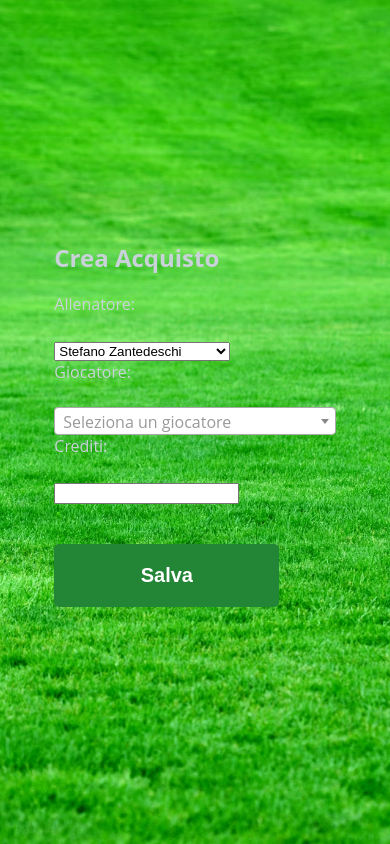
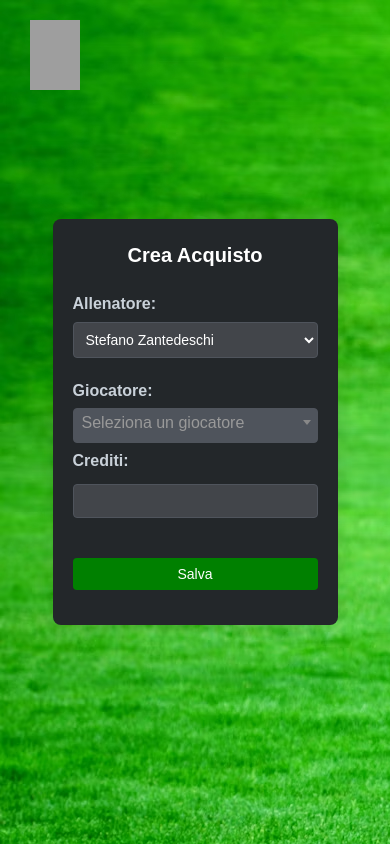
Before and after one commit to venxdb/FantaCalcioAsta, a Django app: page /login/menu/acquisti in a window 390 px wide. Run offline with Django 3.2, Linux system fonts and the light colour scheme; a user stored in the database is signed in; data comes from the database, SQL or seed files in the repository; both versions use the stored data as it was after the commit; some libraries are stand-ins or nearby versions; grey boxes are pictures that could not be loaded.

Commit message:
acquisti

```diff
--- a/astatracking/templates/acquisti.html
+++ b/astatracking/templates/acquisti.html
@@ -5,17 +5,18 @@
     <meta charset="UTF-8">
     <meta name="viewport" content="width=device-width, initial-scale=1.0">
     <title>Crea Acquisto</title>
-    <link rel="stylesheet" href="{% static 'css/index.css' %}">
-    <link href="https://cdnjs.cloudflare.com/ajax/libs/select2/4.0.13/css/select2.min.css" rel="stylesheet" />
+    <link rel="stylesheet" href="{% static 'css/acquisti.css' %}">
+<link href="https://cdn.jsdelivr.net/npm/select2@4.1.0-beta.1/dist/css/select2.min.css" rel="stylesheet" />
+<script src="https://cdn.jsdelivr.net/npm/select2@4.1.0-beta.1/dist/js/select2.min.js"></script>
+
     <html lang="it">
-        <head>
-            <meta charset="UTF-8">
-            <meta name="viewport" content="width=device-width, initial-scale=1.0">
-            <title>Crea Acquisto</title>
-            <link rel="stylesheet" href="{% static 'css/index.css' %}">
-            <link href="https://cdnjs.cloudflare.com/ajax/libs/select2/4.0.13/css/select2.min.css" rel="stylesheet" />
         </head>
         <body>
+            <a href="/login/menu">
+                <div id="back-container">
+                  <img src="{% static 'img/return_back.svg' %}" alt="back" id="back">
+                </div>
+              </a>
             <div class="container">
                 <h2>Crea Acquisto</h2>
                 <form id="acquisto-form">
@@ -32,7 +33,7 @@
                     <select name="giocatore" id="giocatore" style="width: 100%;">
                     </select>
 
-                    <label for="crediti">Crediti:</label>
+                    <label for="crediti" id="crediti">Crediti:</label>
                     <input type="number" name="crediti" id="crediti" required />
 
                     <button type="submit">Salva</button>
--- a/astatracking/templates/budget.html
+++ b/astatracking/templates/budget.html
@@ -16,7 +16,7 @@
         <img src="{% static 'img/return_back.svg' %}" alt="back" id="back">
       </div>
     </a>
-    <a href="#0">
+    <a href="/login/menu/acquisti">
       <div id="cart-container">
         <img src="{% static 'img/cart.svg' %}" alt="shop" id="cart">
       </div>
--- a/astatracking/templates/menu.html
+++ b/astatracking/templates/menu.html
@@ -18,17 +18,17 @@
     <div class="timeline-container">
         <div class="timeline-step">
           <h2>Lista giocatori</h2>
-          <p>Lista completa dei giocatori per fare il mercato</p>
+          <p>Lista dei giocatori per il mercato</p>
           <button onclick="location.href='lista'">Accedi</button>
         </div>
         <div class="timeline-step">
           <h2>Budget</h2>
-          <p>Verifica chi è il più ricco dei tuoi amici</p>
+          <p>Chi è il più ricco dei tuoi amici?</p>
           <button onclick="location.href='budget'">Accedi</button>
         </div>
         <div class="timeline-step">
           <h2>Rose</h2>
-          <p>Guarda le rose che si stanno formando</p>
+          <p>Guarda le rose che si formano!</p>
           <button onclick="location.href='rose'">Accedi</button>
         </div>
       </div>
--- a/astatracking/views.py
+++ b/astatracking/views.py
@@ -45,12 +45,12 @@ def acquisti_view(request):
             giocatore = Player_Quotes.objects.get(id=giocatore_id)
             acquisto = Acquisti(allenatore=allenatore, giocatore=giocatore, crediti=crediti)
             acquisto.save()
-            return JsonResponse({'success': True, 'message': 'Acquisto salvato con successo!'}) # Redirige a una pagina di successo
+            return JsonResponse({'success': True, 'message': 'Acquisto salvato con successo!'})
         except ObjectDoesNotExist:
             return render(request, 'acquisti.html', {'error': 'Allenatore o giocatore non trovato'})
 
     # Gestione delle richieste GET
-    if request.is_ajax() and request.GET.get('action') == 'autocomplete':
+    if request.headers.get('x-requested-with') == 'XMLHttpRequest' and request.GET.get('action') == 'autocomplete':
         query = request.GET.get('q', '')
         giocatori = Player_Quotes.objects.filter(nome__icontains=query)
         results = [{'id': giocatore.id, 'text': giocatore.nome} for giocatore in giocatori]
--- /dev/null
+++ b/static/css/acquisti.css
@@ -0,0 +1,202 @@
+html {
+    font-size: 16px;
+    box-sizing: border-box;
+    font-family: 'Open Sans', sans-serif;
+    font-weight: 400;
+    color: #c9d1d9;
+}
+body {
+    background-image: url(../img/green.jpg);
+
+}
+
+body, h2, p, label, input, select, button {
+    margin: 0;
+    padding: 0;
+    box-sizing: border-box;
+    font-family: 'Arial', sans-serif;
+
+}
+
+
+body {
+    background-color: #2c2f33;
+    color: #c9d1d9;
+    font-size: 16px;
+    line-height: 1.6;
+    padding: 20px;
+    display: flex;
+    justify-content: center;
+    align-items: center;
+    height: 100vh;
+}
+
+
+.container {
+    background-color: #23272a;
+    padding: 30px;
+    border-radius: 8px;
+    box-shadow: 0 0 15px rgba(0, 0, 0, 0.1);
+    width: 100%;
+    max-width: 500px;
+}
+
+
+h2 {
+    font-size: 24px;
+    margin-bottom: 20px;
+    text-align: center;
+    color: #ffffff;
+}
+
+
+label {
+    display: block;
+    font-weight: bold;
+    margin-bottom: 5px;
+    color: #c9d1d9;
+}
+
+input[type="number"], select {
+    width: 100%;
+    padding: 10px;
+    margin-bottom: 20px;
+    border: 1px solid #4f545c;
+    border-radius: 4px;
+    font-size: 16px;
+    background-color: #42454a;
+    color: #ffffff;
+}
+
+
+#giocatore {
+    background-color: #4f545c;
+    color: #ffffff;
+}
+
+
+#giocatore:hover {
+    background-color: #36393f;
+}
+button {
+    display: block;
+    margin: 20px auto 0 auto;
+    width: 50%;
+    padding: 10px;
+    border: none;
+    border-radius: 4px;
+    background-color: green;
+    color: #fff;
+    font-size: 16px;
+    cursor: pointer;
+    transition: background-color 0.3s;
+}
+
+
+button:hover {
+    background-color: #5b6eae;
+}
+
+
+#message {
+    margin-top: 15px;
+    font-size: 14px;
+    text-align: center;
+}
+#crediti {
+    margin-top: 5px;
+}
+
+span.select2-container--default .select2-selection--single {
+    background-color: #4f545c;
+    color: #ffffff;
+    border: 1px solid #4f545c;
+    height: 40px;
+}
+
+.select2-container--default .select2-selection__rendered {
+    color: #ffffff; }
+
+.select2-container--default .select2-selection__placeholder {
+    color: #aaa;
+}
+
+.select2-container--default .select2-search--dropdown .select2-search__field {
+    background-color: #4f545c;
+    color: #ffffff;
+    border: 1px solid #4f545c;
+}
+
+.select2-container--default .select2-results__option {
+    background-color: #4f545c;
+    color: #ffffff;
+}
+
+
+.select2-container--default .select2-results__option--highlighted {
+    background-color: #7289da;
+    color: #ffffff;
+}
+
+
+.select2-container--default.select2-container--open .select2-selection--single {
+    border: 1px solid #7289da; }
+
+.select2-container--default .select2-selection--single {
+    border: 1px solid #4f545c;
+}
+
+#back-container{
+    display: flex;
+    align-items: flex-start;
+    justify-content: flex-start;
+}
+#back {
+    position: absolute;
+    top: 60px;
+    left: 400px;
+    height: 100px;
+    width: 100px;
+}
+
+
+@media (max-width: 768px) {
+    html {
+        font-size: 14px;
+    }
+
+    .container {
+        padding: 20px;
+        max-width: 70%;
+    }
+
+    h2 {
+        font-size: 20px;
+    }
+
+    input[type="number"], select {
+        font-size: 14px;
+        padding: 8px;
+    }
+
+    button {
+        width: 100%;
+        font-size: 14px;
+        padding: 8px;
+    }
+
+    #message {
+        font-size: 12px;
+    }
+
+    span.select2-container--default .select2-selection--single {
+        height: 35px;
+    }
+    #back {
+        position: absolute;
+        height: 70px;
+        width: 50px;
+        top: 20px;
+        left: 30px;
+    }
+}
--- a/static/css/index.css
+++ b/static/css/index.css
@@ -165,3 +165,25 @@ p {
     font-size: 1.5rem;
   }
 }
+
+@media (max-width: 768px) {
+  .login-page-wrapper {
+    max-width: 300px;
+    padding: 4rem;
+  }
+
+  header {
+    font-size: 2rem;
+  }
+
+  input[type="text"],
+  input[type="password"] {
+    padding: 1.25rem;
+    font-size: 1.25rem;
+  }
+
+  button {
+    padding: 1.25rem;
+    font-size: 1.5rem;
+  }
+}
```
Also changed, not shown: static/css/budget.css (+25 -15 lines), static/css/menu.css (+40 -34 lines), db.sqlite3.
